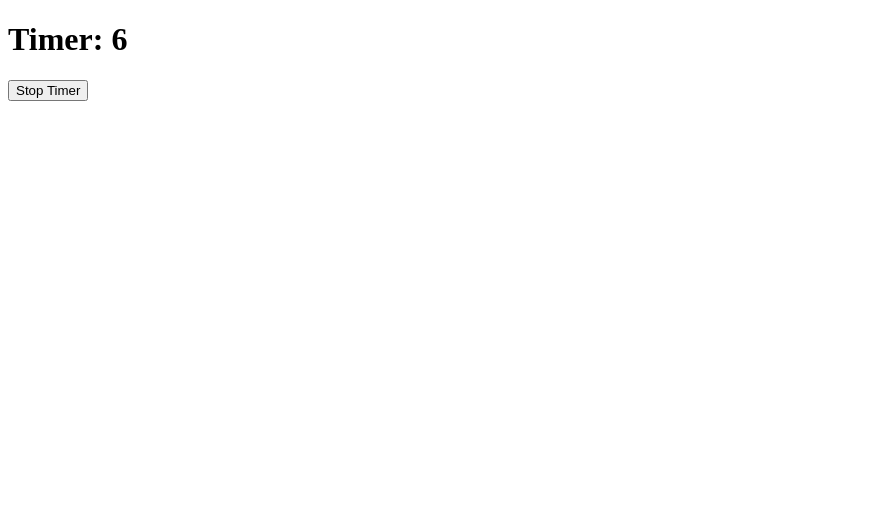
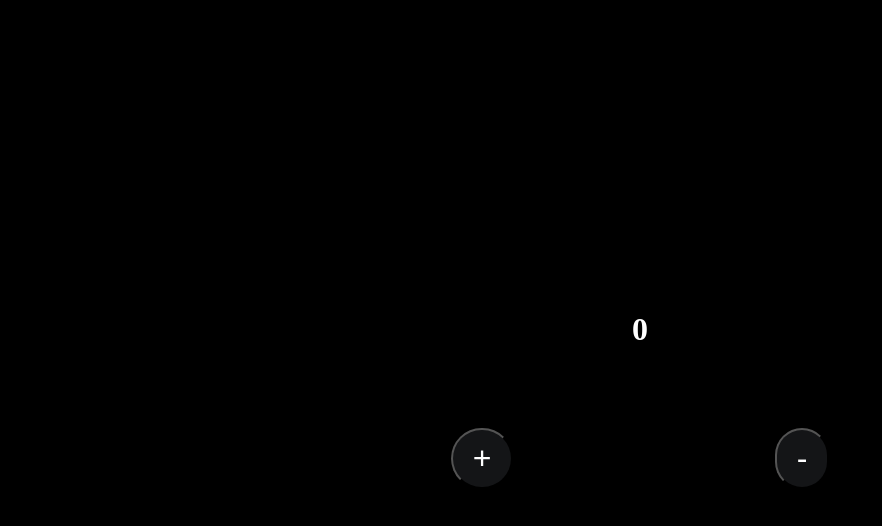
Before and after one commit to LeoCristobal/React-Course, a React (Vite) app: page / in a window 1280 px wide. Shown: the top 526 px of the page, without its empty margins (0-882 px from the left). Built offline with nearby package versions, Linux system fonts and the light colour scheme.

Commit message:
Basic Project 1: Counter App

```diff
--- a/package.json
+++ b/package.json
@@ -7,7 +7,8 @@
         "dev": "vite",
         "build": "vite build",
         "lint": "eslint .",
-    "preview": "vite preview"
+        "preview": "vite preview",
+        "test": "vitetest run"
     },
     "dependencies": {
         "@tailwindcss/vite": "^4.1.18",
--- a/src/App.jsx
+++ b/src/App.jsx
@@ -1,13 +1,11 @@
-import FocusInput from "./Components/FocusInput";
-import Timer from "./Components/Timer";
+import Counter from "./Components/Counter";
 
-function App() {
+const App = () => {
     return (
-        <div>
-            {/* <FocusInput /> */}
-            <Timer />
-        </div>
+        <>
+            <Counter />
+        </>
     );
-}
+};
 
 export default App;
--- /dev/null
+++ b/src/Components/Counter.jsx
@@ -0,0 +1,26 @@
+import { useState } from "react";
+import "./style.css";
+
+const Counter = () => {
+    const [Count, setCount] = useState(0);
+
+    const increment = () => setCount(Count + 1);
+    const decrement = () => setCount(Count - 1);
+    return (
+        <>
+            <div>
+                <h1 className="number">{Count}</h1>
+            </div>
+            <section className="btns-container">
+                <button onClick={increment} className="increment">
+                    +
+                </button>
+                <button onClick={decrement} className="increment">
+                    -
+                </button>
+            </section>
+        </>
+    );
+};
+
+export default Counter;
--- a/src/Components/FocusInput.jsx
+++ /dev/null
@@ -1,23 +0,0 @@
-import React from "react";
-import { useRef } from "react";
-
-const FocusInput = () => {
-    const inputElement = useRef();
-    console.log(inputElement);
-
-    const handleFocus = () => {
-        inputElement.current.focus();
-
-        inputElement.current.value = "Leo";
-    };
-    return (
-        <>
-            <section>
-                <input type="text" ref={inputElement} />
-                <button onClick={handleFocus}>Focus</button>
-            </section>
-        </>
-    );
-};
-
-export default FocusInput;
--- a/src/Components/Timer.jsx
+++ /dev/null
@@ -1,33 +0,0 @@
-import React from "react";
-import { useEffect, useState, useRef } from "react";
-const Timer = () => {
-    let [count, setCount] = useState(0);
-
-    const IntervalRef = useRef(null);
-
-    useEffect(() => {
-        IntervalRef.current = setInterval(() => {
-            setCount(count++);
-        }, 1000);
-
-        return () => {
-            clearInterval(IntervalRef.current);
-        };
-    }, []);
-
-    return (
-        <>
-            <h1>Timer: {count}</h1>
-
-            <button
-                onClick={() => {
-                    clearInterval(IntervalRef.current);
-                }}
-            >
-                Stop Timer
-            </button>
-        </>
-    );
-};
-
-export default Timer;
--- /dev/null
+++ b/src/Components/style.css
@@ -0,0 +1,36 @@
+* {
+    padding: 0;
+    margin: 0;
+    box-sizing: border-box;
+}
+
+body {
+    background: #000;
+    height: 100vh;
+    display: flex;
+    flex-direction: column;
+    justify-content: center;
+    align-items: center;
+    text-align: center;
+    color: #fff;
+}
+
+.container .number {
+    font-size: 6rem;
+}
+
+.btns-container {
+    width: 40rem;
+    display: flex;
+    justify-content: space-around;
+    margin-top: 5rem;
+}
+
+.increment {
+    padding: 10px 20px;
+    border-radius: 100px;
+    font-size: 2rem;
+    background: #141517;
+    color: #fff;
+    cursor: pointer;
+}
```
Also changed, not shown: src/style.css (deleted), 1 other file (tests, documents, lock files or other folders). Lines whose indentation alone changed are shown as unchanged.
